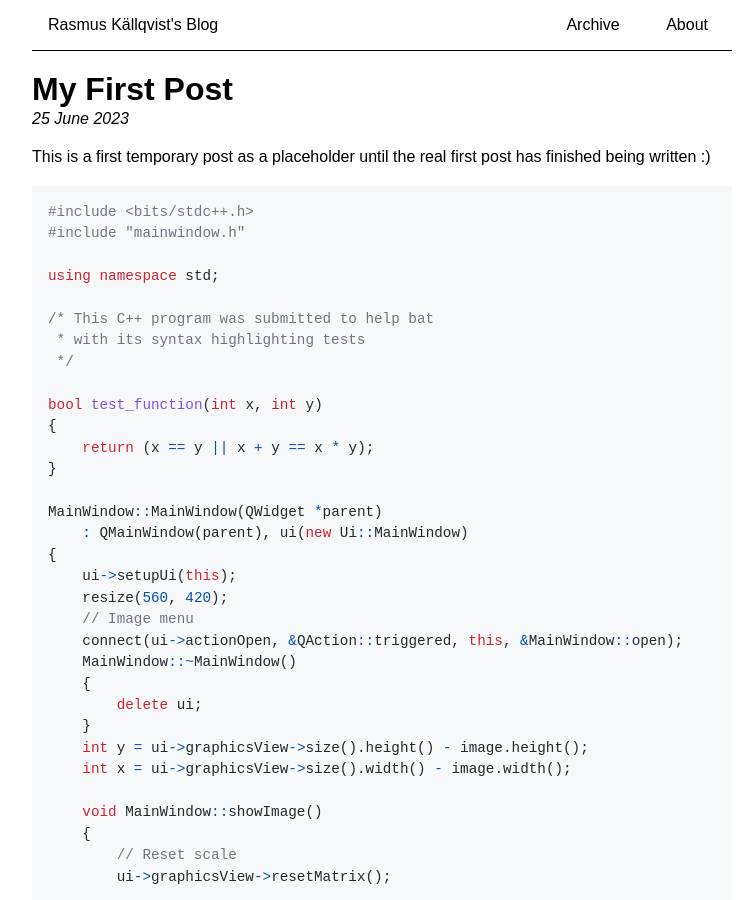
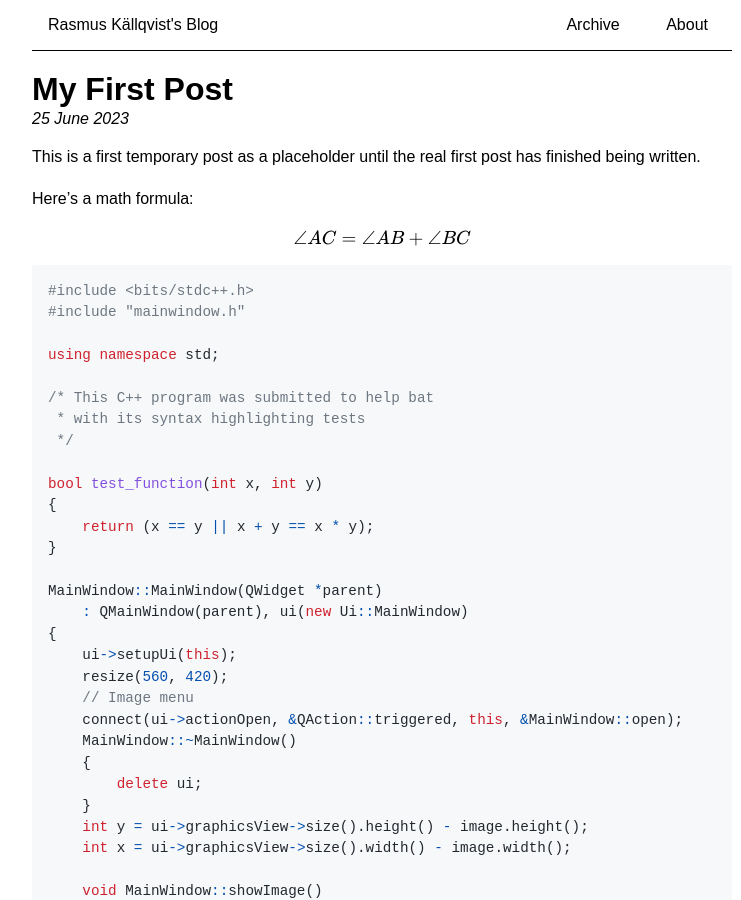
Before and after one commit to Warwolt/warwolt.github.io, a Jekyll site: the page built from _posts/2023-06-25-first-post.md, in a window 1280 px wide and 900 px high. Shown: the whole window, without its empty margins (258-999 px from the left). Built offline with Jekyll 4.4.1, drawn with Linux system fonts in a browser that asks for light colours; formulas are drawn with MathJax 3.

Commit message:
Add MathJax

````diff
--- a/_layouts/default.html
+++ b/_layouts/default.html
@@ -6,6 +6,7 @@
   <link rel="shortcut icon" href="/assets/images/favicon.svg" />
   <link rel="stylesheet" href="/assets/css/styles.css" />
   <link rel="stylesheet" href="/assets/css/highlight.css" />
+  <script type="text/javascript" src="http://cdn.mathjax.org/mathjax/latest/MathJax.js?config=TeX-AMS-MML_HTMLorMML"></script>
 
   <title>{{ page.title }}</title>
 </head>
--- a/_posts/2023-06-25-first-post.md
+++ b/_posts/2023-06-25-first-post.md
@@ -4,7 +4,13 @@ title:  "My First Post"
 date:   2023-06-25 21:42:57 +0200
 ---
 
-This is a first temporary post as a placeholder until the real first post has finished being written :)
+This is a first temporary post as a placeholder until the real first post has finished being written.
+
+Here's a math formula:
+
+$$
+\angle AC = \angle AB + \angle BC
+$$
 
 ```c++
 #include <bits/stdc++.h>
````
